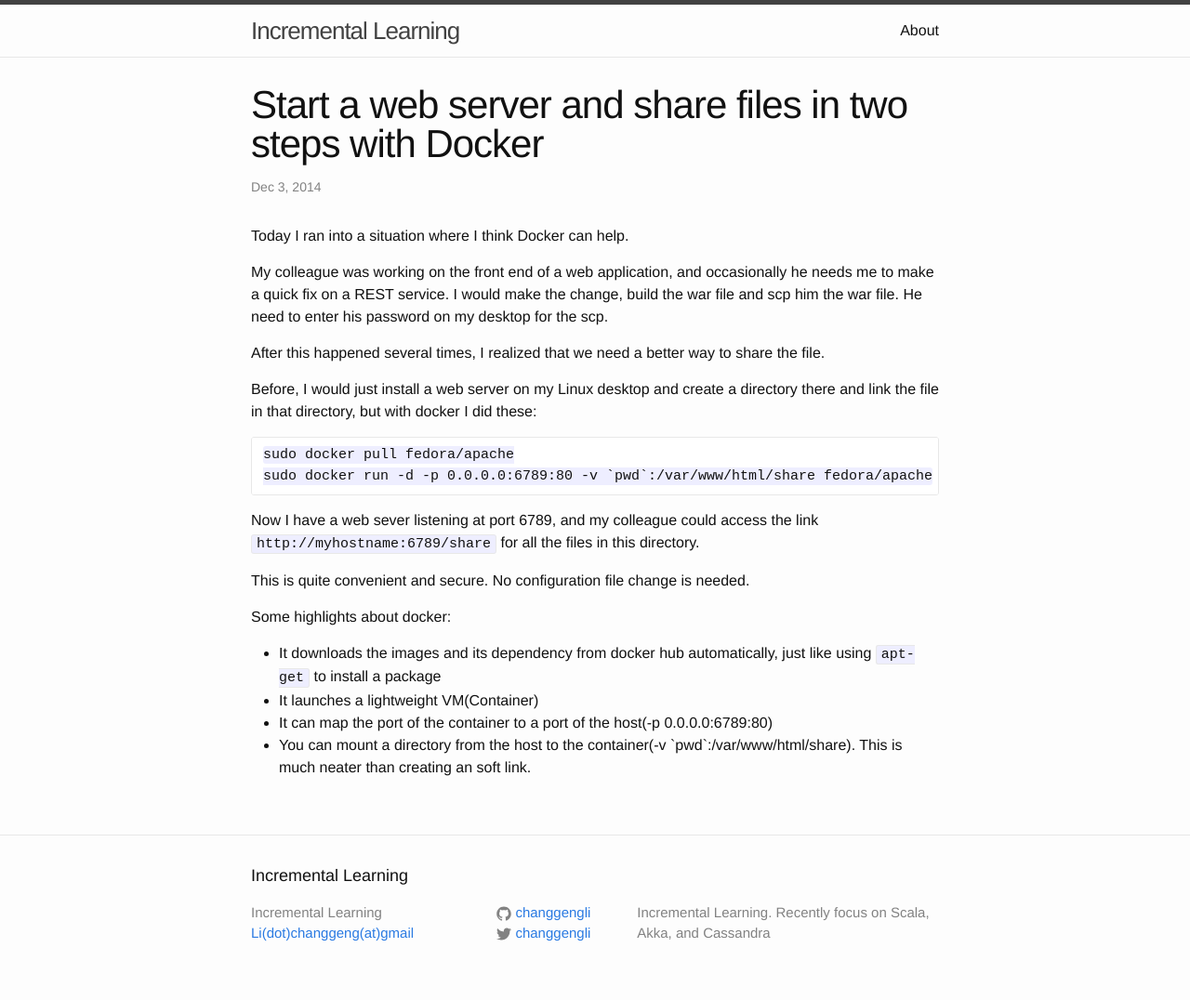
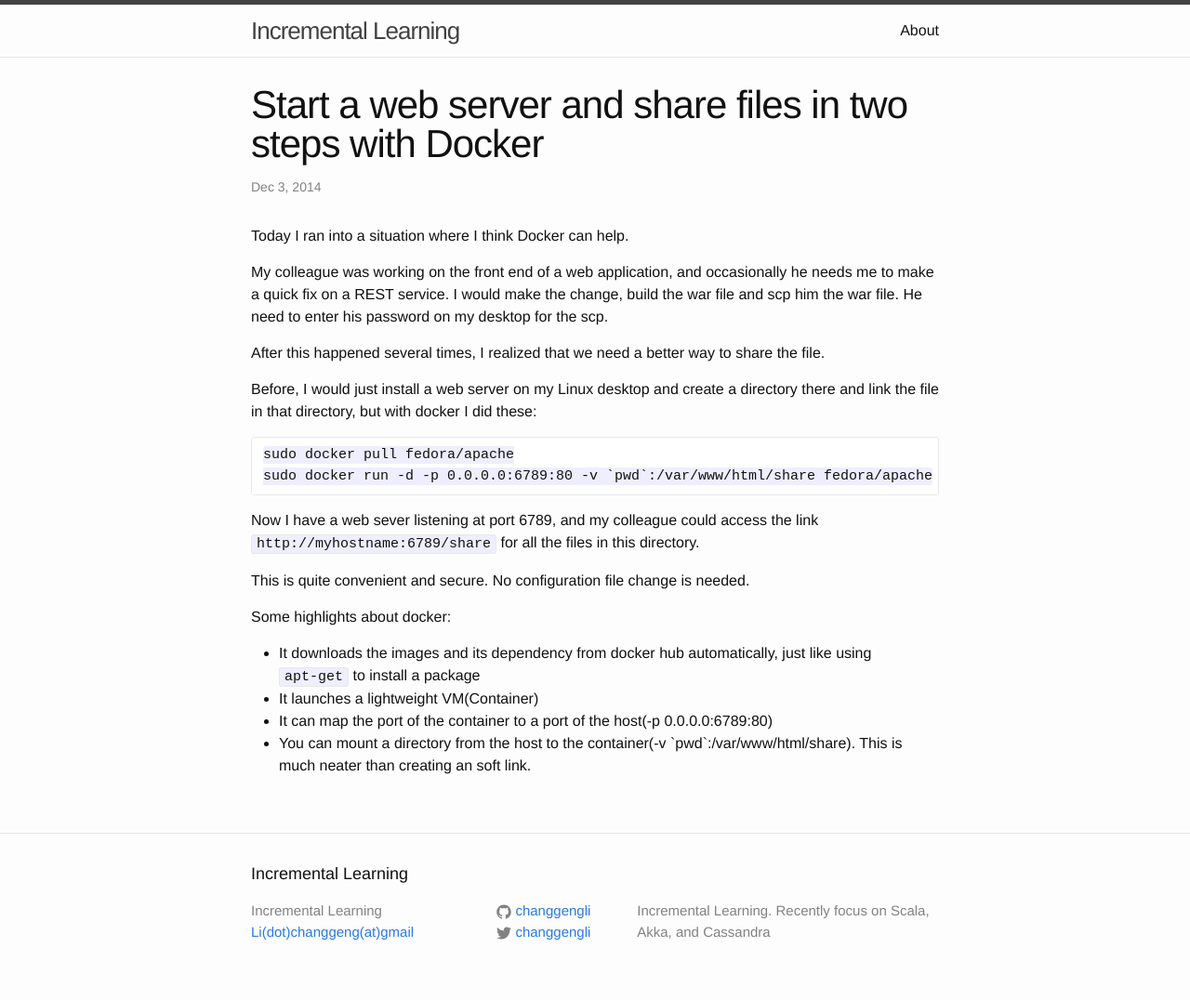
Before and after one commit to changgengli/changgengli.github.io, a Jekyll site: the page built from _posts/2014-12-03-docker-recipe-a-webserver-in-two-commands.markdown, in a window 1280 px wide. Shown: the whole page at 93% size. Built offline with Jekyll 4.4.1, drawn with Linux system fonts in a browser that asks for light colours.

Commit message:
add post

```diff
--- a/_sass/_base.scss
+++ b/_sass/_base.scss
@@ -131,6 +131,10 @@
     border: 1px solid $grey-color-light;
     border-radius: 3px;
     background-color: #eef;
+    overflow-wrap: normal;
+    white-space: pre;
+    overflow-x: auto;
+
 }
 
 code {
```
